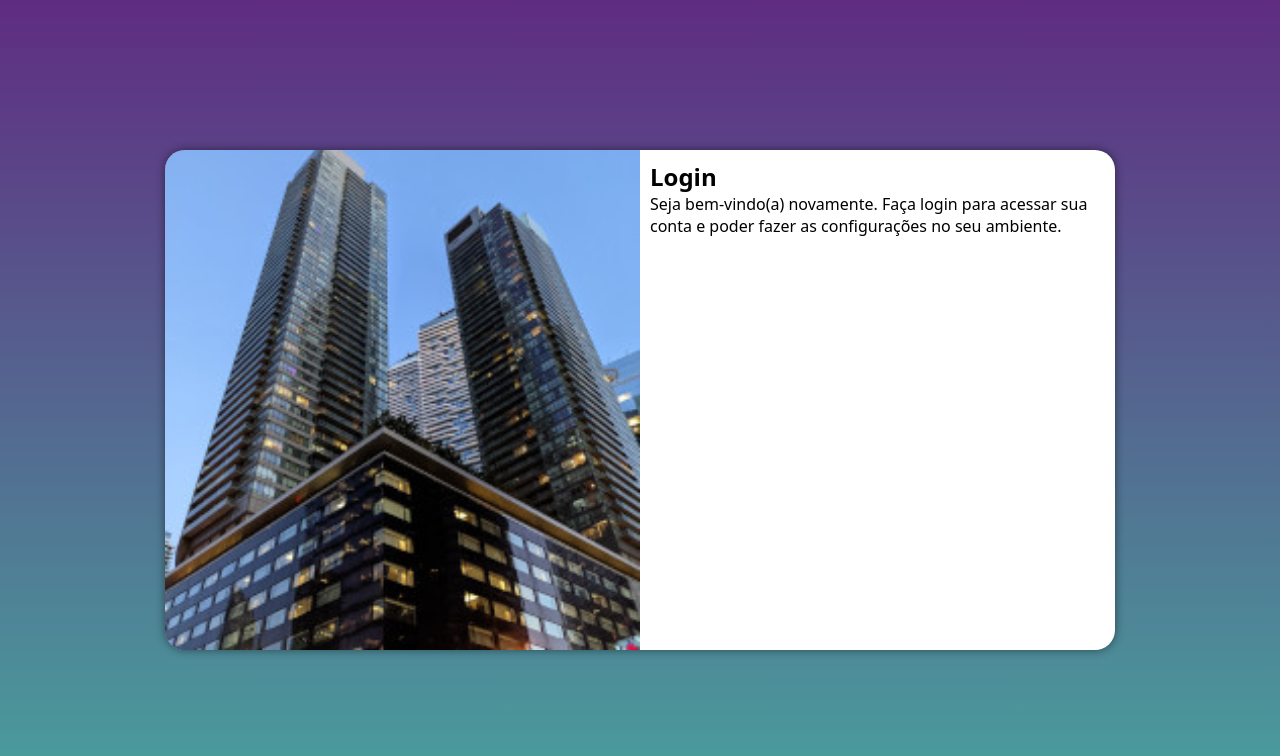
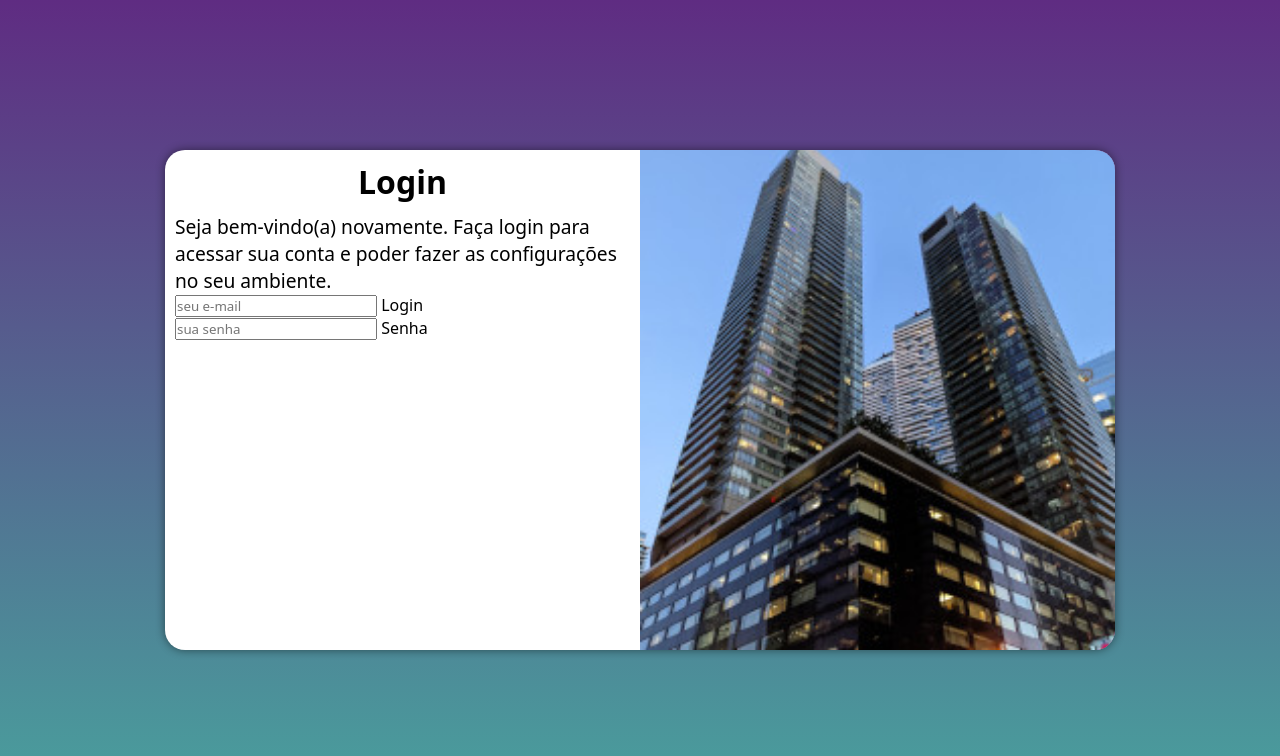
Before and after one commit to joaquimdeveloper/projeto-login, a plain HTML site: page index.html in a window 1280 px wide. Drawn offline with Linux system fonts and the light colour scheme.

Commit message:
comitei login e e-mail

```diff
--- a/estilos/media-query.css
+++ b/estilos/media-query.css
@@ -38,13 +38,22 @@ Grandes telas: acima de 1200px*/
     }
 
     section#login > div#imagem {
-        float:left;
+        float:right;
         width: 50%;
         height: 100%;
     }
 
     section#login > div#formulario {
-        float: right;
+        float: left;
         width: 50%;
     }
+
+    div#formulario > h1 {
+        font-size: 2em;
+    }
+
+    div#formulario > p {
+        font-size: 1.2em;
+    }
+
 }
--- a/estilos/style.css
+++ b/estilos/style.css
@@ -55,3 +55,12 @@ section#login > div#formulario {
     display: block;
     padding: 10px;
 }
+
+div#formulario > h1 {
+    text-align: center;
+    margin-bottom: 10px;
+}
+
+div#formulario > p {
+    font-size: 0.8em;
+}
--- a/index.html
+++ b/index.html
@@ -17,7 +17,18 @@
             <div id="formulario">
                 <h1>Login</h1>
                 <p>Seja bem-vindo(a) novamente. Faça login para acessar sua conta e poder fazer as configurações no seu ambiente. </p>
-                <form action="login.php" method="post"></form>
+                <form action="login.php" method="post">
+                    <div class="campo">
+
+                        <input type="email" name="login" id="ilogin"placeholder="seu e-mail ">
+                        <label for="ilogin">Login</label>
+                    </div>
+                    <div class="campo">
+
+                         <input type="password" name="senha" id="isenha" placeholder="sua senha">
+                         <label for="isenha">Senha</label>
+                    </div>
+                </form>
 
             </div>
 
```
